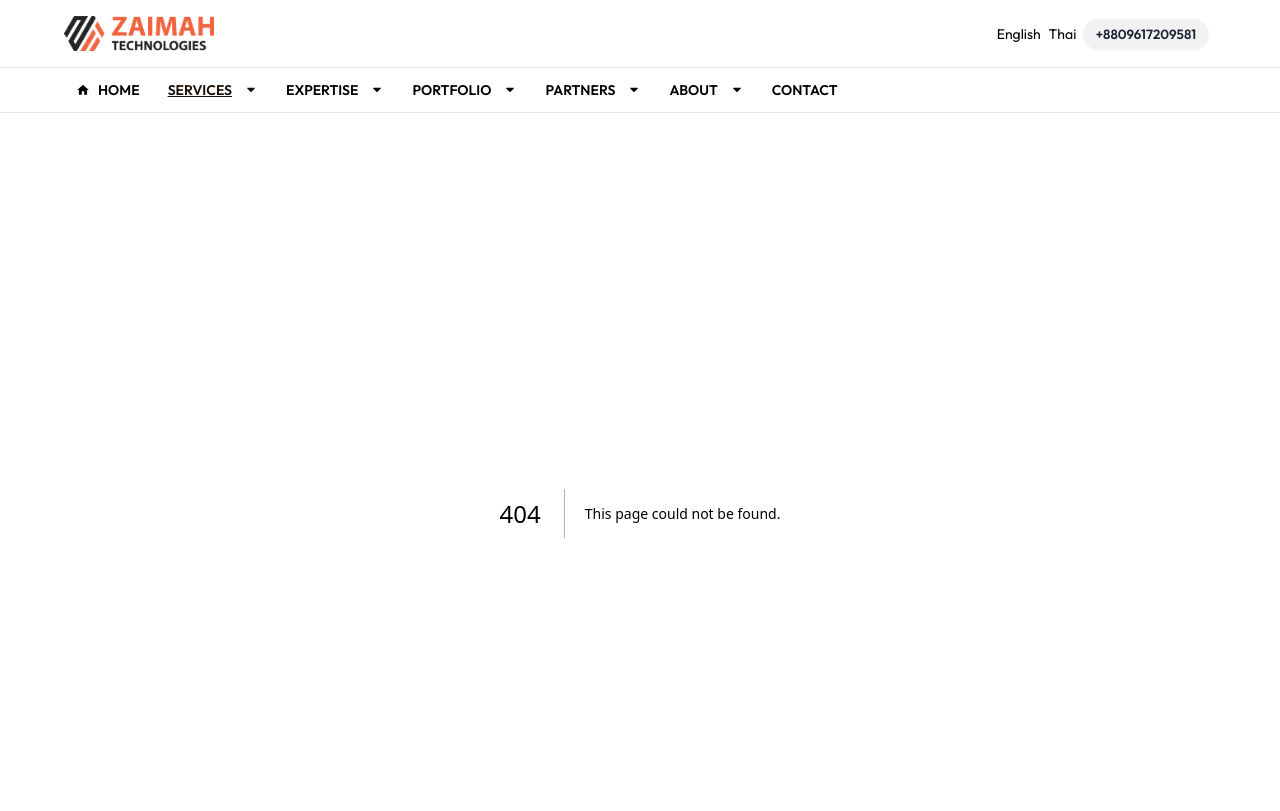
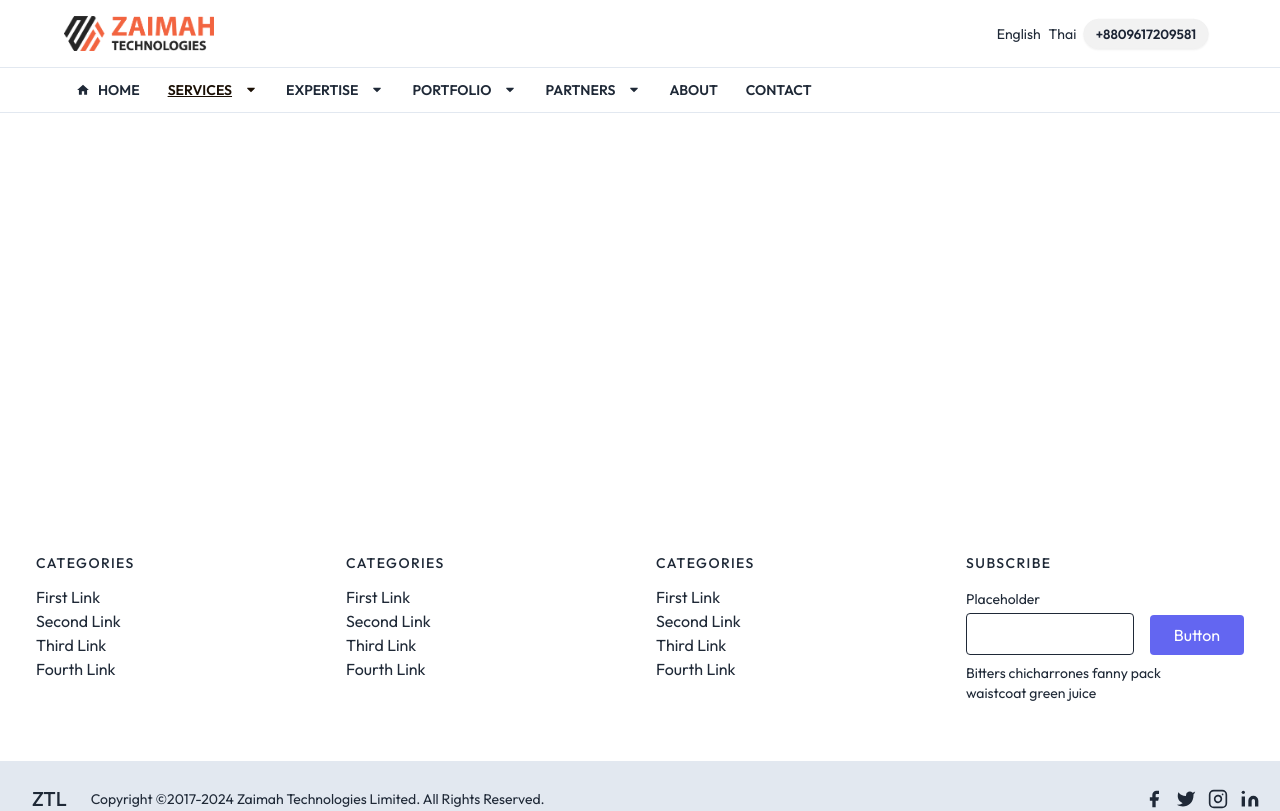
Before and after one commit to adnanalemran/Express-prisma-starter, a Next.js app: page /about in a window 1280 px wide. Before the commit this address had no page. Shown: the top 811 px of the page. Built offline with nearby package versions, Linux system fonts and the light colour scheme.

Commit message:
Update MegaNav component to fix link alignment issue

```diff
--- /dev/null
+++ b/src/app/about/page.js
@@ -0,0 +1,7 @@
+import React from "react";
+
+const page = () => {
+  return <div className="min-h-100"></div>;
+};
+
+export default page;
--- a/src/components/shared/MegaNav.js
+++ b/src/components/shared/MegaNav.js
@@ -45,7 +45,6 @@ const MegaNav = () => {
                   <Item1 />
                 </li>
 
-
                 <li className="relative group px-3 py-2 hover:bg-tertiary  hover:rounded-full cursor-pointer  ">
                   <Link
                     href="/"
@@ -84,14 +83,13 @@ const MegaNav = () => {
                 </li>
                 <li className="relative group px-3 py-2 hover:bg-tertiary  hover:rounded-full cursor-pointer  ">
                   <Link
-                    href="/"
+                    href="/about"
                     className={` rounded-full  cursor-pointer   ${
                       pathname === "/s" ? "active" : " "
                     }`}
                   >
                     <span className="flex gap-3 items-center ">
                       <p>{lan?.About} </p>
-                      <TiArrowSortedDown />
                     </span>
                   </Link>
                 </li>
```
